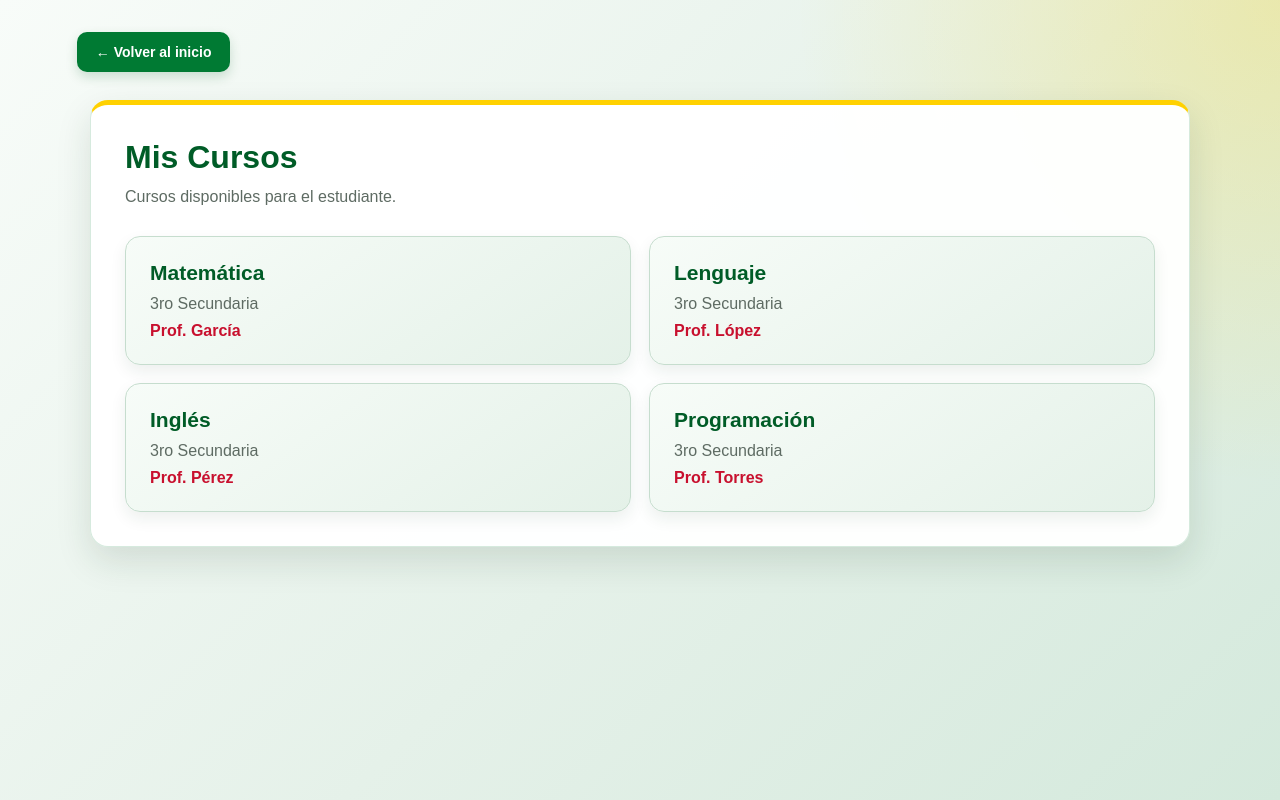
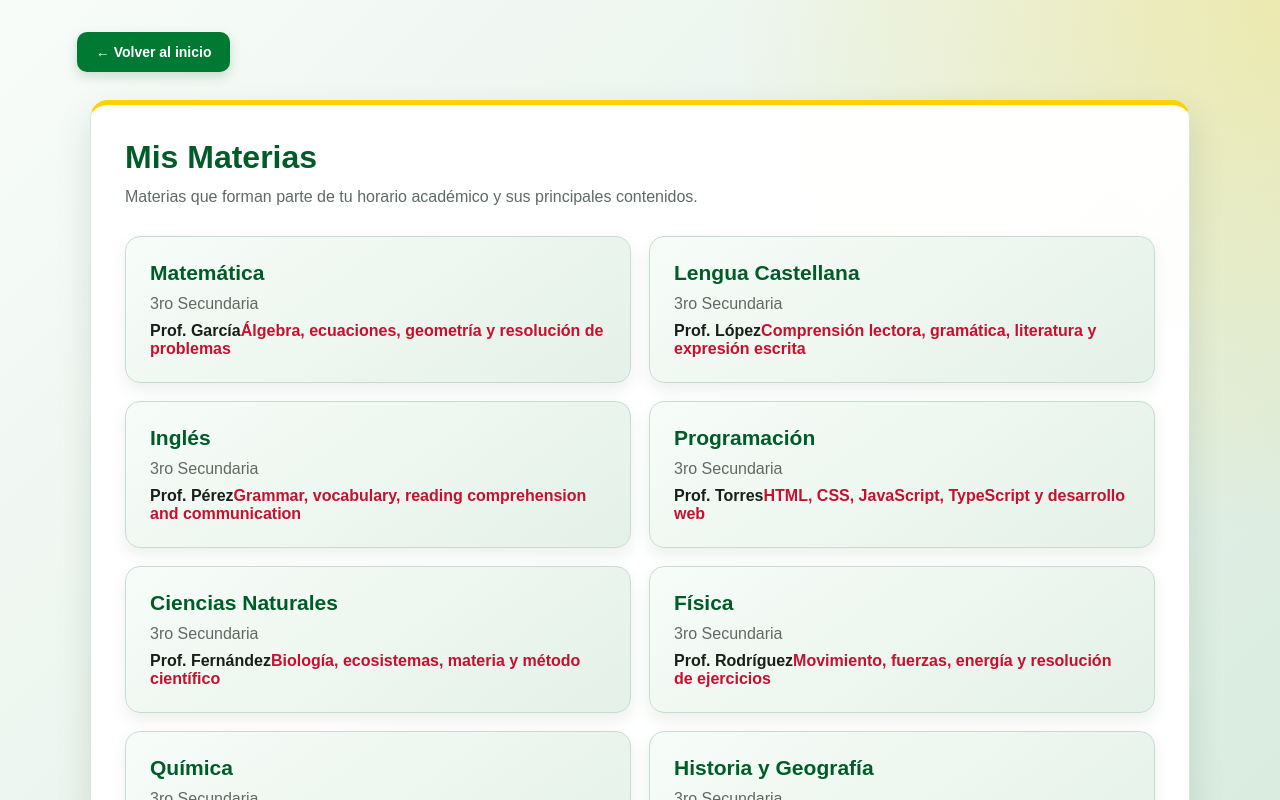
Before and after one commit to jhoelxander10-dot/Frontend-Proyect, a React (Vite) app: page /cursos in a window 1280 px wide. Shown: the top 800 px of the page. Built offline with nearby package versions, Linux system fonts and the light colour scheme.

Commit message:
Ampliar materias académicas con contenidos y docentes

```diff
--- a/src/pages/CursosPage.tsx
+++ b/src/pages/CursosPage.tsx
@@ -2,23 +2,39 @@ import { useNavigate } from "react-router-dom";
 import "./SectionPage.css";
 
 const cursos = [
-  ["Matemática", "3ro Secundaria", "Prof. García"],
-  ["Lenguaje", "3ro Secundaria", "Prof. López"],
-  ["Inglés", "3ro Secundaria", "Prof. Pérez"],
-  ["Programación", "3ro Secundaria", "Prof. Torres"],
+  ["Matemática", "3ro Secundaria", "Prof. García", "Álgebra, ecuaciones, geometría y resolución de problemas"],
+  ["Lengua Castellana", "3ro Secundaria", "Prof. López", "Comprensión lectora, gramática, literatura y expresión escrita"],
+  ["Inglés", "3ro Secundaria", "Prof. Pérez", "Grammar, vocabulary, reading comprehension and communication"],
+  ["Programación", "3ro Secundaria", "Prof. Torres", "HTML, CSS, JavaScript, TypeScript y desarrollo web"],
+  ["Ciencias Naturales", "3ro Secundaria", "Prof. Fernández", "Biología, ecosistemas, materia y método científico"],
+  ["Física", "3ro Secundaria", "Prof. Rodríguez", "Movimiento, fuerzas, energía y resolución de ejercicios"],
+  ["Química", "3ro Secundaria", "Prof. Martínez", "Materia, elementos químicos, reacciones y laboratorio"],
+  ["Historia y Geografía", "3ro Secundaria", "Prof. Vargas", "Historia de Bolivia, geografía, sociedad y territorio"],
+  ["Educación Física", "3ro Secundaria", "Prof. Castillo", "Condición física, deportes, coordinación y hábitos saludables"],
 ];
 
 function CursosPage() {
   const navigate = useNavigate();
+
   return (
     <main className="section-page">
       <button className="back-button" onClick={() => navigate("/")}>← Volver al inicio</button>
       <section className="section-card">
-        <h1>Mis Cursos</h1>
-        <p>Cursos disponibles para el estudiante.</p>
-        <div className="course-grid">{cursos.map((c) => <article className="mini-card" key={c[0]}><h2>{c[0]}</h2><p>{c[1]}</p><span>{c[2]}</span></article>)}</div>
+        <h1>Mis Materias</h1>
+        <p>Materias que forman parte de tu horario académico y sus principales contenidos.</p>
+        <div className="course-grid">
+          {cursos.map(([materia, curso, profesor, contenidos]) => (
+            <article className="mini-card" key={materia}>
+              <h2>{materia}</h2>
+              <p>{curso}</p>
+              <strong>{profesor}</strong>
+              <span>{contenidos}</span>
+            </article>
+          ))}
+        </div>
       </section>
     </main>
   );
 }
+
 export default CursosPage;
```
